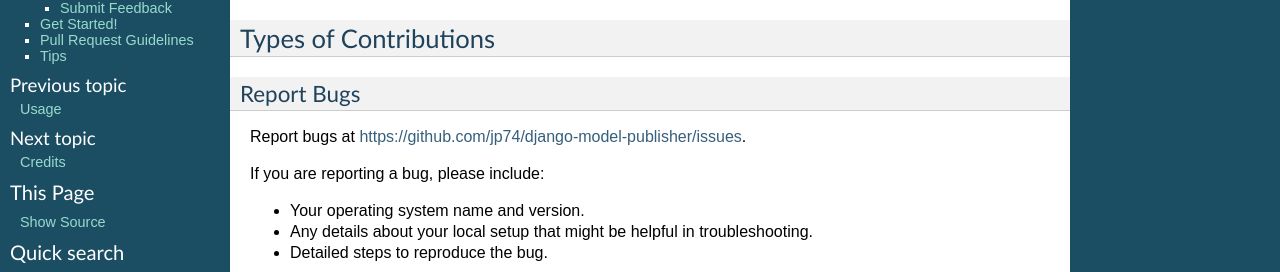
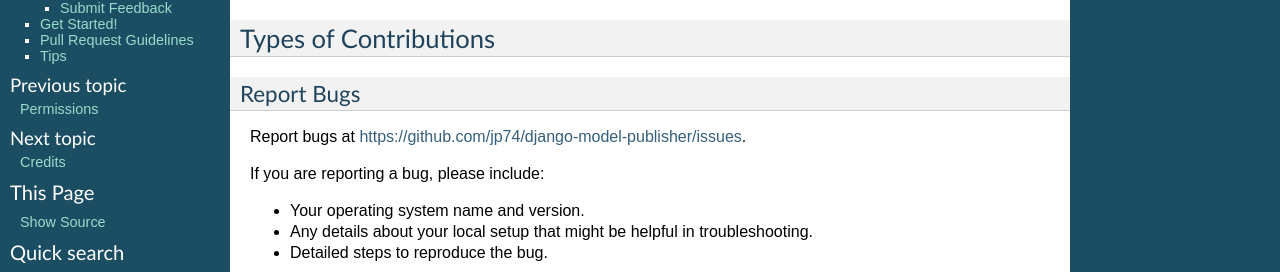
Before and after one commit to jp74/django-model-publisher, a Sphinx documentation site: the page built from docs/contributing.rst, in a window 1280 px wide. Shown: the part 170-442 px from the top of the page. Built offline with Sphinx 7.4.7, drawn with Linux system fonts in a browser that asks for light colours; pages that are not in the unit, such as notebooks, are missing from menus.

Commit message:
Fix link in doc.

```diff
--- a/docs/index.rst
+++ b/docs/index.rst
@@ -14,7 +14,7 @@ Contents:
    readme
    installation
    usage
-   restricting permissions
+   restricting_permissions
    contributing
    authors
    history
```
